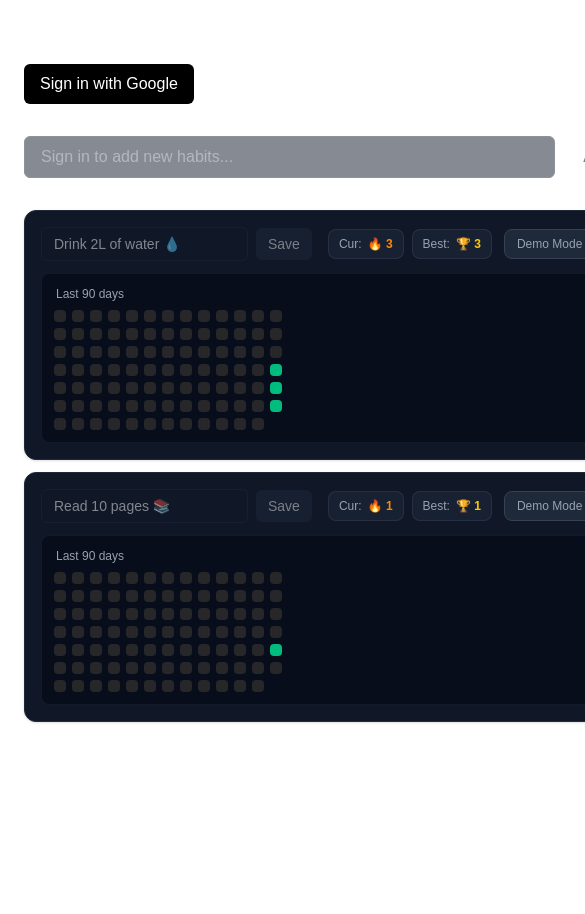
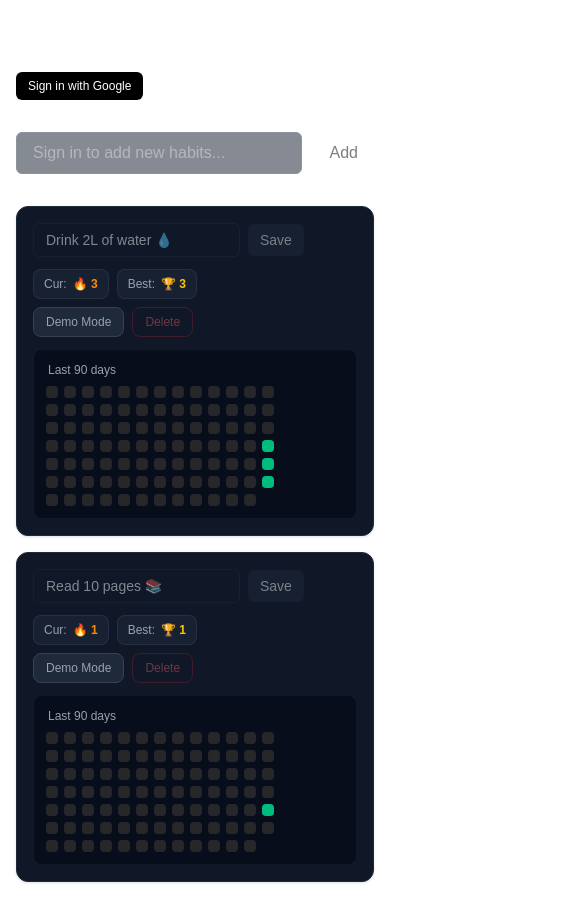
Before and after one commit to reminiscensee/habit-tracker, a Next.js app: page / in a window 390 px wide. Shown: the top 914 px of the page, 585 px wide, since content can reach past the window. Before the commit the page ends 844 px from the top, so only its background shows below. Built offline with nearby package versions, Linux system fonts and the light colour scheme; no server answers.

Commit message:
style: improve container width and responsive padding

```diff
--- a/app/page.tsx
+++ b/app/page.tsx
@@ -27,22 +27,27 @@ export default async function Home() {
     : mockHabits
 
   return (
-    <div className="max-w-2xl mx-auto p-6 flex flex-col gap-8 mt-10">
+    <div className="max-w-[1400px] mx-auto px-4 sm:px-6 md:px-8 py-8 sm:py-12 flex flex-col gap-8 mt-10">
       {session?.user ? (
-        <div className="flex items-center justify-between">
-          <p>Hello,  {session.user.name}</p>
+        <div className="flex items-center justify-between gap-2 sm:gap-4">
+          <div className="flex items-center gap-2 sm:gap-3 min-w-0">
             {session.user.image && (
               // eslint-disable-next-line @next/next/no-img-element
               <img
                 src={session.user.image}
                 alt={session.user.name || "User avatar"}
                 referrerPolicy="no-referrer"
-              className="w-15 h-15 rounded-full object-cover border border-gray-800"
+                className="w-9 h-9 sm:w-12 sm:h-12 rounded-full object-cover border border-gray-800 shrink-0"
               />
             )}
-          <form action={signOutBtn}>
+            <p className="text-xs sm:text-base text-gray-200 font-medium truncate">
+              Hello, {session.user.name}
+            </p>
+          </div>
+
+          <form action={signOutBtn} className="shrink-0">
             <SubmitButton
-              className="px-4 py-2 bg-black text-white dark:bg-white dark:text-black rounded-md"
+              className="px-3 py-1.5 sm:px-4 sm:py-2 text-xs sm:text-sm bg-black text-white dark:bg-white dark:text-black rounded-md whitespace-nowrap"
             >
               Sign out
             </SubmitButton>
@@ -51,7 +56,7 @@ export default async function Home() {
       ) : (
         <form action={signInWithGoogle}>
           <SubmitButton
-            className="px-4 py-2 bg-black text-white dark:bg-white dark:text-black rounded-md"
+            className="px-3 py-1.5 sm:px-4 sm:py-2 text-xs sm:text-sm bg-black text-white dark:bg-white dark:text-black rounded-md"
           >
             Sign in with Google
           </SubmitButton>
--- a/components/HabitList.tsx
+++ b/components/HabitList.tsx
@@ -11,7 +11,7 @@ type HabitWithLogs = Prisma.HabitGetPayload<{
 
 export default function HabitList({ habits, isDemo }: { habits: HabitWithLogs[], isDemo: boolean }) {
     return (
-        <div className="flex flex-col gap-3">
+        <div className="grid grid-cols-1 md:grid-cols-2 xl:grid-cols-3 gap-4 w-full">
             {habits.map((habit) => {
                 const currentStreak = calculateCurrentStreak(habit.logs);
                 const longestStreak = calculateLongestStreak(habit.logs);
@@ -19,13 +19,14 @@ export default function HabitList({ habits, isDemo }: { habits: HabitWithLogs[],
 
                 return (
                     <div
-                        className="flex flex-col gap-3 p-4 bg-gray-900 text-gray-100 rounded-xl border border-gray-800 shadow-sm"
+                        className="flex flex-col p-4 bg-gray-900 text-gray-100 rounded-xl border border-gray-800 shadow-sm gap-3 sm:gap-4 overflow-hidden"
                         key={habit.id}
                     >
-                        <div className="flex items-center justify-between gap-4">
+                        <div className="w-full">
                             <UpdateHabitForm isDemo={isDemo} habitId={habit.id} initialName={habit.name}/>
+                        </div>
 
-                            <div className="flex items-center gap-3 shrink-0">
+                        <div className="flex items-center justify-between gap-2 flex-wrap">
                             <div className="flex items-center gap-2 text-xs">
                                 <div
                                     className="flex items-center gap-1.5 bg-gray-800/60 border border-gray-700/50 px-2.5 py-1.5 rounded-lg"
@@ -70,9 +71,9 @@ export default function HabitList({ habits, isDemo }: { habits: HabitWithLogs[],
                                 </form>
                             </div>
                         </div>
-                        </div>
 
-                        <div className="bg-gray-950/60 p-3 rounded-lg border border-gray-800/50 flex flex-col gap-2">
+                        {/* 3. Heatmap */}
+                        <div className="bg-gray-950/60 p-3 rounded-lg border border-gray-800/50 flex flex-col gap-2 mt-auto">
                             <div className="flex items-center justify-between text-xs text-gray-400 font-medium px-0.5">
                                 <span>Last 90 days</span>
                             </div>
```
Lines whose indentation alone changed are shown as unchanged.
